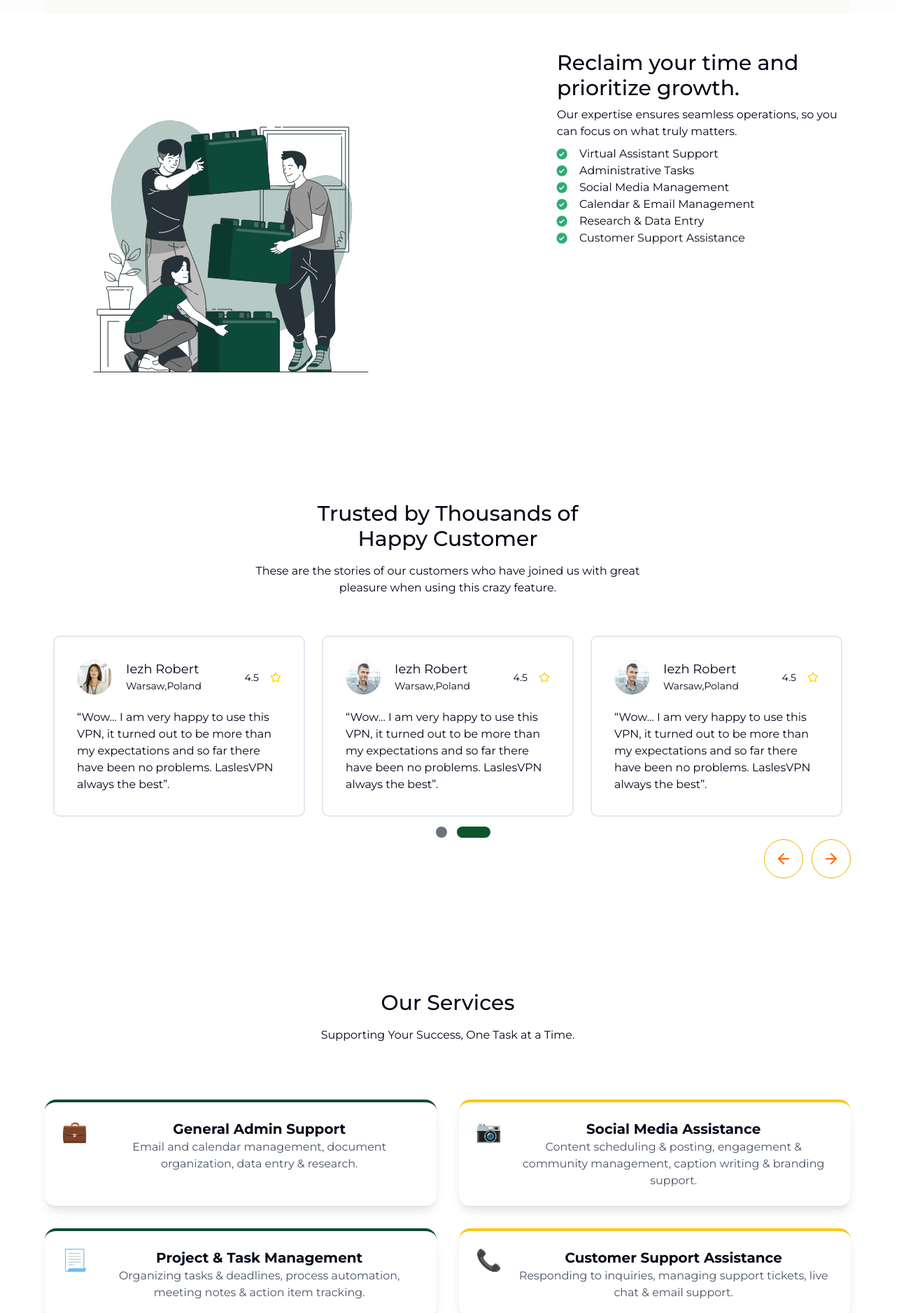
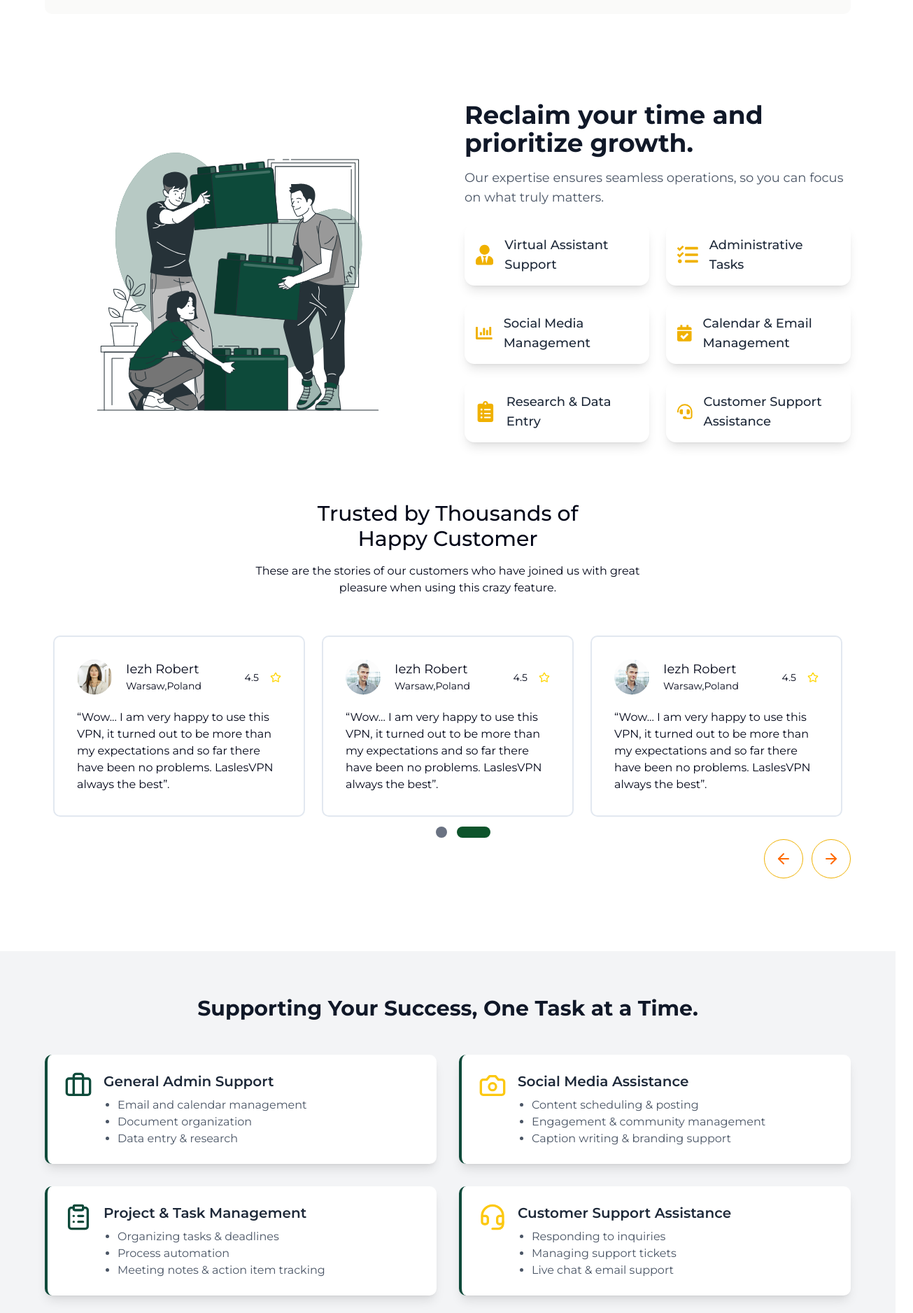
Before and after one commit to royjhon5/aspirekeeper, a Next.js app: page / in a window 1280 px wide. Shown: the part 880-2756 px from the top of the page at 70% size, 1305 px wide, since content can reach past the window. Built offline with nearby package versions, Linux system fonts and the light colour scheme.

Commit message:
Saving local changes before pulling latest updates

```diff
--- a/app/page.tsx
+++ b/app/page.tsx
@@ -5,6 +5,7 @@ import ServiceComponent from "@/components/Services";
 import TestimonialSection from "@/components/TestimonialSection";
 import ServiceList from "@/components/ServiceList";
 import AboutUs from "@/components/AboutUs";
+import BlogList from "@/components/Blog";
 
 
 
@@ -18,6 +19,7 @@ export default function Home() {
       <ServiceList />
       <AboutUs />
       <ContactUs />
+      <BlogList />
     </Layout>
     </>
   );
--- /dev/null
+++ b/components/Blog.tsx
@@ -0,0 +1,104 @@
+'use client';
+
+import React, { useMemo } from 'react';
+import Slider from 'react-slick';
+import { motion } from 'framer-motion';
+import ScrollAnimationWrapper from '@/components/layouts/ScrollAnimationWrapper';
+import getScrollAnimation from '@/utils/getScrollAnimation';
+import 'slick-carousel/slick/slick.css';
+import 'slick-carousel/slick/slick-theme.css';
+
+const BlogList = () => {
+  const scrollAnimation = useMemo(() => getScrollAnimation(), []);
+
+  const featuredArticles = [
+    {
+      title: 'How to Delegate Like a Pro',
+      description:
+        'Master the art of delegation and boost your productivity by assigning tasks efficiently.',
+    },
+    {
+      title: 'Staying Organized While Growing Your Business',
+      description:
+        'Learn strategies to structure your business while scaling up.',
+    },
+  ];
+
+  const blogPosts = [
+    {
+      title: 'Maximizing Virtual Assistant Support',
+      description: 'Discover the best tools and techniques to optimize your VA.',
+    },
+    {
+      title: 'Time Management Hacks for Entrepreneurs',
+      description: 'Boost efficiency and achieve your business goals faster.',
+    },
+    {
+      title: 'Productivity Tools You Need in 2025',
+      description: 'A list of must-have tools to streamline your workflow.',
+    },
+  ];
+
+  return (
+    <div className="py-16 bg-white">
+      <div className="max-w-6xl mx-auto px-4">
+        <ScrollAnimationWrapper>
+          <motion.h1
+            variants={scrollAnimation}
+            className="text-4xl font-bold mb-6 text-[#0d4a3a] text-center"
+          >
+            Blog
+          </motion.h1>
+        </ScrollAnimationWrapper>
+
+        {/* Featured Articles Slider */}
+        <div className="mb-12">
+          <Slider
+            dots={true}
+            infinite={true}
+            speed={500}
+            slidesToShow={1}
+            slidesToScroll={1}
+            autoplay={true}
+            autoplaySpeed={4000}
+          >
+            {featuredArticles.map((article, index) => (
+              <div key={index} className="p-6 rounded-lg shadow-md text-center">
+                <h2 className="text-2xl font-semibold text-[#162144]">{article.title}</h2>
+                <p className="text-[#162144] mt-2">{article.description}</p>
+              </div>
+            ))}
+          </Slider>
+        </div>
+
+        {/* Blog Posts Grid */}
+        <div className="grid md:grid-cols-3 gap-8">
+          {blogPosts.map((article, index) => (
+            <motion.div
+              key={index}
+              variants={scrollAnimation}
+              className="p-6 bg-white border rounded-lg shadow-md hover:shadow-lg transition duration-300"
+            >
+              <h3 className="text-xl font-semibold text-[#fcc811] mb-2">{article.title}</h3>
+              <p className="text-gray-700 mb-4">{article.description}</p>
+              <button className="px-4 py-2 bg-[#0d4a3a] text-white rounded-lg hover:bg-[#fcc811] transition">
+                Read More
+              </button>
+            </motion.div>
+          ))}
+        </div>
+
+        {/* Subscribe Section */}
+        <div className="mt-16 text-center p-6 rounded-lg shadow-lg">
+          <h2 className="text-2xl font-semibold text-[#162144] mb-2">Stay Updated</h2>
+          <p className="text-gray-800 mb-4">Subscribe to receive the latest insights and business tips!</p>
+          <button className="px-5 py-2 bg-[#0d4a3a] text-white rounded-lg hover:bg-[#162144] transition">
+            Subscribe Now
+          </button>
+        </div>
+      </div>
+    </div>
+  );
+};
+
+export default BlogList;
--- a/components/Hero.tsx
+++ b/components/Hero.tsx
@@ -27,7 +27,7 @@ const HeroSection: React.FC = () => {
   ]
 
   return (
-    <div className="relative w-full h-screen">
+    <div>
       <Image
         src={heroImages}
         alt="Hero Background"
--- a/components/ServiceList.tsx
+++ b/components/ServiceList.tsx
@@ -1,100 +1,111 @@
 'use client';
 
 import React, { useMemo } from 'react';
-import ScrollAnimationWrapper from './layouts/ScrollAnimationWrapper';
 import { motion } from 'framer-motion';
 import getScrollAnimation from '@/utils/getScrollAnimation';
-
-const ServiceList: React.FC = () => {
-  const scrollAnimation = useMemo(() => getScrollAnimation(), []);
+import ScrollAnimationWrapper from './layouts/ScrollAnimationWrapper';
+import { Briefcase, Camera, ClipboardList, Headset, FileText, Megaphone } from 'lucide-react';
 
 const services = [
   {
     title: "General Admin Support",
-      description: "Email and calendar management, document organization, data entry & research.",
-      icon: "💼",
-      borderColor: "border-[#0d4a3a]",
-      textColor: "text-[#0d4a3a]",
+    icon: <Briefcase size={40} className="text-[#0d4a3a]" />,
+    items: [
+      "Email and calendar management",
+      "Document organization",
+      "Data entry & research",
+    ],
   },
   {
     title: "Social Media Assistance",
-      description: "Content scheduling & posting, engagement & community management, caption writing & branding support.",
-      icon: "📷",
-      borderColor: "border-[#fcc811]",
-      textColor: "text-[#fcc811]",
+    icon: <Camera size={40} className="text-[#fcc811]" />,
+    items: [
+      "Content scheduling & posting",
+      "Engagement & community management",
+      "Caption writing & branding support",
+    ],
   },
   {
     title: "Project & Task Management",
-      description: "Organizing tasks & deadlines, process automation, meeting notes & action item tracking.",
-      icon: "📃",
-      borderColor: "border-[#0d4a3a]",
-      textColor: "text-[#0d4a3a]",
+    icon: <ClipboardList size={40} className="text-[#0d4a3a]" />,
+    items: [
+      "Organizing tasks & deadlines",
+      "Process automation",
+      "Meeting notes & action item tracking",
+    ],
   },
   {
     title: "Customer Support Assistance",
-      description: "Responding to inquiries, managing support tickets, live chat & email support.",
-      icon: "📞",
-      borderColor: "border-[#fcc811]",
-      textColor: "text-[#fcc811]",
+    icon: <Headset size={40} className="text-[#fcc811]" />,
+    items: [
+      "Responding to inquiries",
+      "Managing support tickets",
+      "Live chat & email support",
+    ],
   },
   {
     title: "Research & Reporting",
-      description: "Market research & competitor analysis, report creation, presentation preparation.",
-      icon: "📝",
-      borderColor: "border-[#0d4a3a]",
-      textColor: "text-[#0d4a3a]",
+    icon: <FileText size={40} className="text-[#0d4a3a]" />,
+    items: [
+      "Market research & competitor analysis",
+      "Report creation",
+      "Presentation preparation",
+    ],
   },
   {
     title: "Additional Custom Support",
-      description: "Need something specific? Let’s discuss your needs!",
-      icon: "🛠️",
-      borderColor: "border-[#fcc811]",
-      textColor: "text-[#fcc811]",
+    icon: <Megaphone size={40} className="text-[#fcc811]" />,
+    items: [
+      "Need something specific? Let’s discuss your needs!",
+    ],
   },
 ];
 
+const ServicesPage: React.FC = () => {
+  const scrollAnimation = useMemo(() => getScrollAnimation(), []);
+
   return (
-    <div className="bg-gradient-to-b from-white-300 to-white-500 w-full py-14" id="services">
-      <div className="max-w-screen-xl px-6 sm:px-8 lg:px-16 mx-auto flex flex-col w-full text-center justify-center">
+    <div className="bg-gray-100 py-16" id="services">
+      <div className="max-w-screen-xl px-6 sm:px-8 lg:px-16 mx-auto text-center">
+        {/* Header */}
         <ScrollAnimationWrapper>
-          <motion.h3
-            variants={scrollAnimation}
-            className="text-2xl sm:text-2xl lg:text-3xl font-medium text-black-600 w-9/12 sm:w-4/12 mx-auto"
-          >
-            Our Services
-          </motion.h3>
-          <motion.p
-            variants={scrollAnimation}
-            className="leading-normal mx-auto mb-8 mt-4 w-10/12 sm:w-7/12 lg:w-6/12"
-          >
+          <motion.h2 variants={scrollAnimation} className="text-3xl font-bold text-gray-900">
             Supporting Your Success, One Task at a Time.
-          </motion.p>
+          </motion.h2>
         </ScrollAnimationWrapper>
 
+        {/* Services List */}
         <ScrollAnimationWrapper className="grid md:grid-cols-2 gap-8 py-12">
           {services.map((service, index) => (
             <motion.div
               key={index}
               variants={scrollAnimation}
-              className={`bg-white shadow-lg rounded-2xl p-6 flex gap-4 items-start border-t-4 ${service.borderColor} transition-all duration-300 hover:scale-105 hover:shadow-xl`}
+              className="bg-white shadow-lg rounded-lg p-6 text-left flex gap-4 items-start border-l-4 border-[#0d4a3a] hover:scale-105 transition-transform duration-300"
             >
-              <span className={`text-3xl ${service.textColor}`}>{service.icon}</span>
+              {service.icon}
               <div>
-                <h3 className="text-xl font-bold">{service.title}</h3>
-                <p className="text-gray-600">{service.description}</p>
+                <h3 className="text-xl font-semibold text-gray-800">{service.title}</h3>
+                <ul className="mt-2 text-gray-600 list-disc pl-5">
+                  {service.items.map((item, i) => (
+                    <li key={i}>{item}</li>
+                  ))}
+                </ul>
               </div>
             </motion.div>
           ))}
         </ScrollAnimationWrapper>
 
-        <div className="mt-10 text-center">
-          <p className="text-lg font-semibold">
-            "Let's tailor our services to meet your needs. Book a discovery call today!"
-          </p>
+        {/* CTA */}
+        <div className="mt-12 text-black py-10 px-6 rounded-lg">
+          <h3 className="text-2xl font-semibold">Let's tailor our services to meet your needs.</h3>
+          <p className="text-lg mt-2">Book a discovery call today!</p>
+          <button className="mt-4 px-6 py-3 bg-black text-white rounded-lg font-semibold hover:bg-gray-900 transition">
+            Get Started
+          </button>
         </div>
       </div>
     </div>
   );
 };
 
-export default ServiceList;
+export default ServicesPage;
--- a/components/Services.tsx
+++ b/components/Services.tsx
@@ -1,58 +1,67 @@
-'use client'
+'use client';
 
+import React, { useMemo } from 'react';
+import { motion } from 'framer-motion';
 import getScrollAnimation from '@/utils/getScrollAnimation';
-import React, { useMemo } from 'react';
 import ScrollAnimationWrapper from './layouts/ScrollAnimationWrapper';
-import {motion} from 'framer-motion';
-import ServiceImage from '../public/hero_section_images/teamwork.svg'
 import Image from 'next/image';
+import ServiceImage from '../public/hero_section_images/teamwork.svg';
+import { FaTasks, FaUserTie, FaCalendarCheck, FaClipboardList, FaHeadset, FaChartBar } from 'react-icons/fa';
+
+
+const services = [
+  { name: "Virtual Assistant Support", icon: FaUserTie },
+  { name: "Administrative Tasks", icon: FaTasks },
+  { name: "Social Media Management", icon: FaChartBar },
+  { name: "Calendar & Email Management", icon: FaCalendarCheck },
+  { name: "Research & Data Entry", icon: FaClipboardList },
+  { name: "Customer Support Assistance", icon: FaHeadset }
+];
+
 
 const ServiceComponent: React.FC = () => {
   const scrollAnimation = useMemo(() => getScrollAnimation(), []);
-  const services = [
-    "Virtual Assistant Support",
-    "Administrative Tasks",
-    "Social Media Management",
-    "Calendar & Email Management",
-    "Research & Data Entry",
-    "Customer Support Assistance"
-  ]
+
+
   return (
-    <div className='max-w-screen-xl mt-8 mb-6 sm:mt-14 sm:mb-14 px-6 sm:px-8 lg:px-16 mx-auto'>
-      <div className='grid grid-flow-row sm:grid-flow-col grid-cols-1 sm:grid-cols-2 gap-8 p  y-8 my-12'>
-        <ScrollAnimationWrapper className="flex w-full justify-end">
+    <div className='max-w-screen-xl mt-16 sm:mt-24 px-6 sm:px-8 lg:px-16 mx-auto'>
+      {/* Service Section */}
+      <div className='grid grid-cols-1 md:grid-cols-2 gap-12 items-center'>
+
+        {/* Left Side - Image */}
+        <ScrollAnimationWrapper>
           <motion.div className="h-full w-full p-4" variants={scrollAnimation}>
-                <Image alt="Hero Section Image" src={ServiceImage} />
+            <Image alt="Hero Section Image" src={ServiceImage} className="w-full h-auto max-w-md md:max-w-lg mx-auto" />
           </motion.div>
         </ScrollAnimationWrapper>
+
+        {/* Right Side - Services List */}
         <ScrollAnimationWrapper>
-            <motion.div className="flex flex-col items-end justify-center ml-auto w-full lg:w-9/12" variants={scrollAnimation}>
-                <h3 className="text-2xl lg:text-3xl font-medium text-black-600">
+          <motion.div className="flex flex-col justify-center w-full" variants={scrollAnimation}>
+            <h3 className="text-3xl lg:text-4xl font-bold text-gray-900">
               Reclaim your time and prioritize growth.
             </h3>
-                <p className="my-2 text-black-500">
+            <p className="mt-4 text-lg text-gray-600">
               Our expertise ensures seamless operations, so you can focus on what truly matters.
             </p>
-                <ul className="text-black-500 self-start list-inside ml-8">
+
+            {/* Service Cards */}
+            <div className="mt-6 grid grid-cols-1 sm:grid-cols-2 gap-6">
               {services.map((service, index) => (
-                    <motion.li
-                        className="relative circle-check custom-list"
-                        custom={{duration: 2 + index}}
-                        variants={scrollAnimation}
-                        key={service}
-                        whileHover={{
-                        scale : 1.1,
-                        transition: {
-                        duration: .2
-                        }
-                        }}>
-                        {service}
-                    </motion.li>
-                    )
-                    )}
-                </ul>
+                <motion.div
+                  key={service.name}
+                  className="flex items-center p-4 bg-white shadow-lg rounded-xl"
+                  whileHover={{ scale: 1.05 }}
+                  transition={{ duration: 0.2 }}
+                >
+                  <service.icon className="text-yellow-500 text-3xl mr-4" />
+                  <p className="text-lg font-medium text-gray-800">{service.name}</p>
+                </motion.div>
+              ))}
+            </div>
           </motion.div>
         </ScrollAnimationWrapper>
+
       </div>
     </div>
   );
--- a/package.json
+++ b/package.json
@@ -19,6 +19,7 @@
     "next-themes": "^0.4.6",
     "react": "^19.0.0",
     "react-dom": "^19.0.0",
+    "react-icons": "^5.5.0",
     "react-scroll": "^1.9.3",
     "react-slick": "^0.30.3",
     "slick-carousel": "^1.8.1",
```
Also changed, not shown: components/AboutUs.tsx (+53 -49 lines), 2 other files (tests, documents, lock files or other folders). Lines whose indentation alone changed are shown as unchanged.
